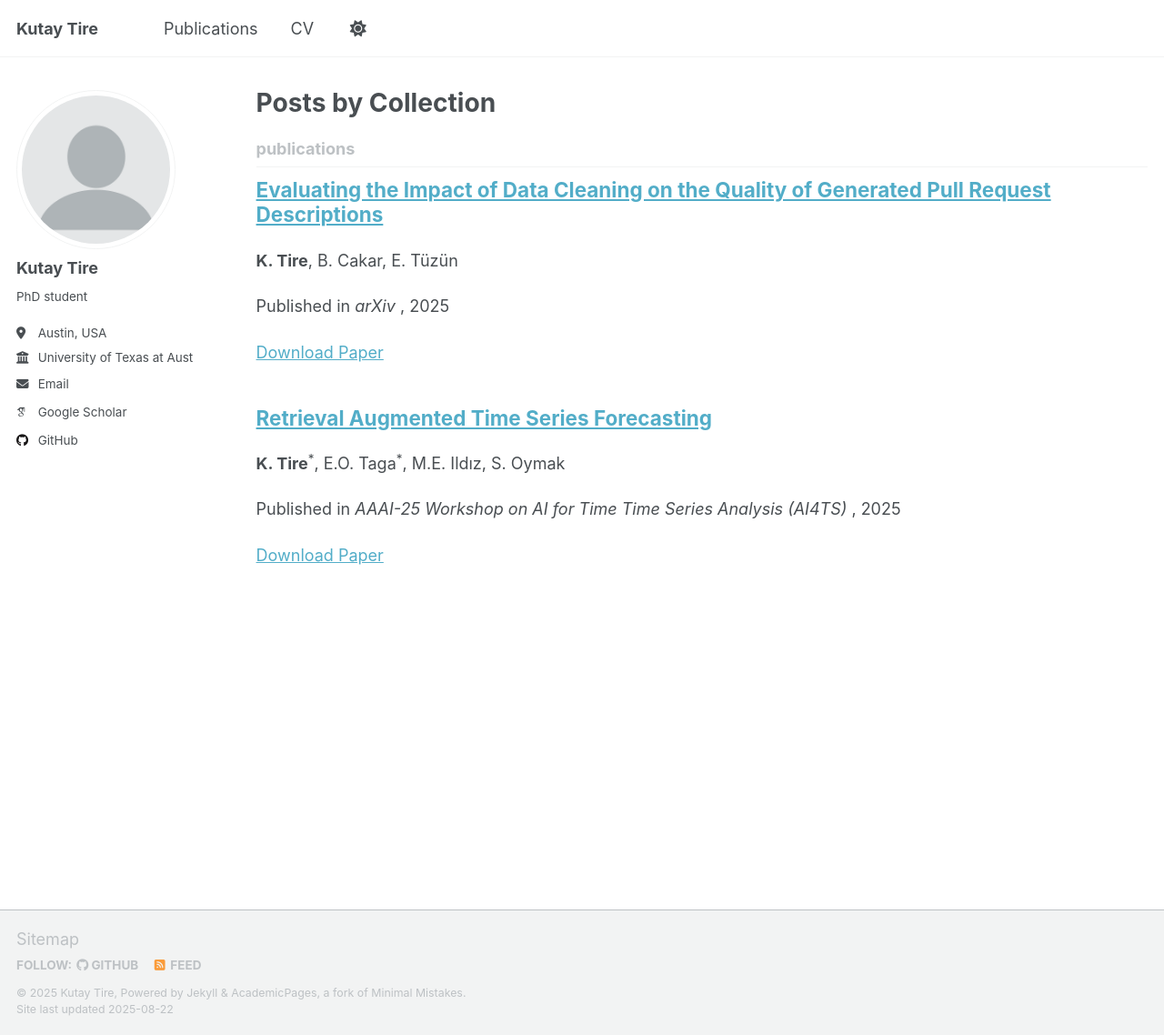
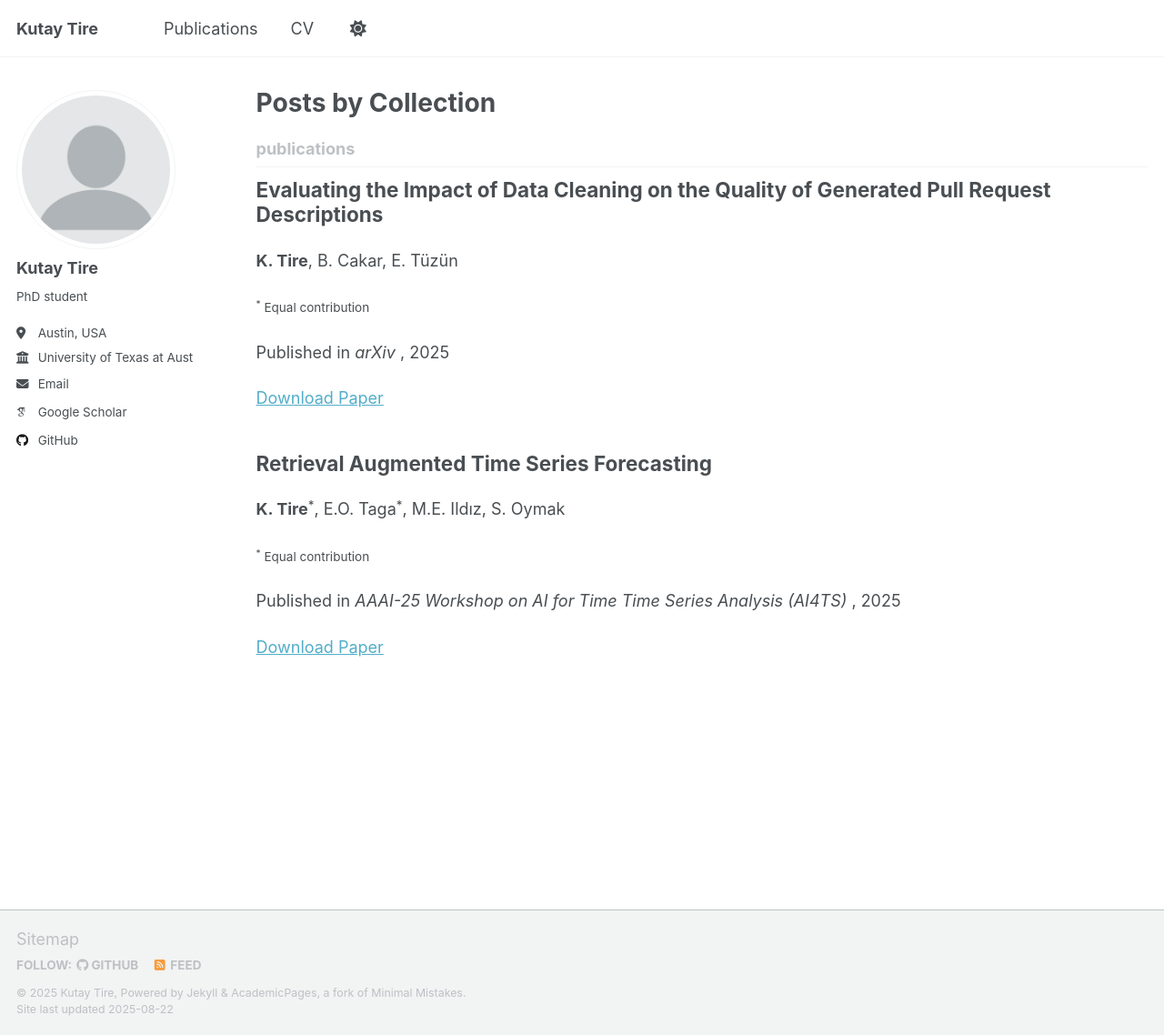
Before and after one commit to kutaytire/kutaytire.github.io, a Jekyll site: the page built from _pages/collection-archive.html, in a window 1280 px wide and 1138 px high. Shown: the whole window at 91% size. Built offline with Jekyll 4.4.1, drawn with Linux system fonts in a browser that asks for light colours; some web fonts are replaced; a script that is not in the unit is left out.

Commit message:
Update archive-single.html

```diff
--- a/_includes/archive-single.html
+++ b/_includes/archive-single.html
@@ -26,12 +26,16 @@
       </div>
     {% endif %}
 
-    <h2 class="archive__item-title" itemprop="headline">
+    <!-- <h2 class="archive__item-title" itemprop="headline">
       {% if post.link %}
         <a href="{{ post.link }}">{{ title }}</a> <a href="{{ base_path }}{{ post.url }}" rel="permalink"><i class="fa fa-link" aria-hidden="true" title="permalink"></i><span class="sr-only">Permalink</span></a>
       {% else %}
         <a href="{{ base_path }}{{ post.url }}" rel="permalink">{{ title }}</a>
       {% endif %}
+    </h2> -->
+
+    <h2 class="archive__item-title" itemprop="headline">
+      {{ title }}
     </h2>
 
     {% if post.read_time %}
@@ -43,6 +47,7 @@
         {% elsif post.collection == 'publications' %}
             {% if post.authors %}
               <p>{{ post.authors | markdownify }}</p>
+              <p><small><sup>*</sup> Equal contribution</small></p>
             {% endif %}
             <p>
               {% if post.venue %}Published in <i>{{ post.venue }}</i>{% endif %}
```
